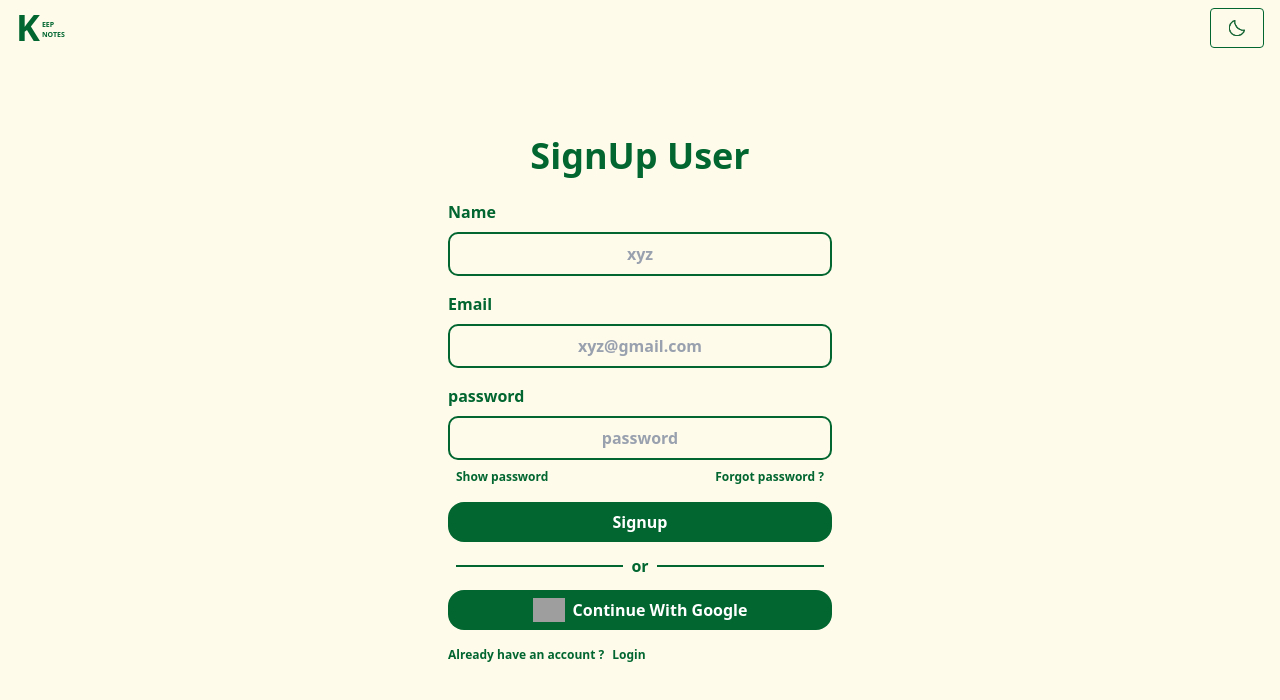
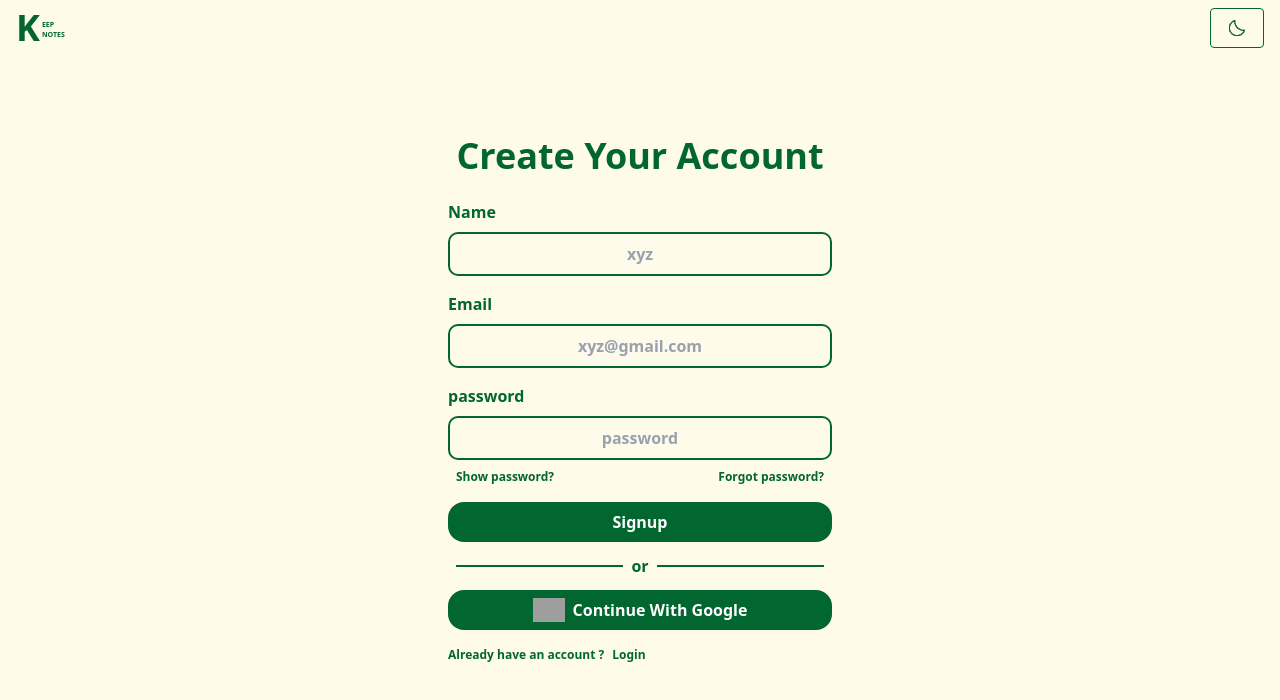
Before and after one commit to Kartikey-Singh-Gahlot/kartikey-keep-notes, a Next.js app in the folder client/: page /auth/signup in a window 1280 px wide. Shown: the top 700 px of the page. Built offline with nearby package versions, Linux system fonts and the light colour scheme; no server answers; grey boxes are pictures that could not be loaded.

Commit message:
changed credential forms headings

```diff
--- a/client/src/app/auth/credentials.css
+++ b/client/src/app/auth/credentials.css
@@ -29,7 +29,7 @@
 }
 
 .passwordUtility{
-    @apply text-[12px];
+    @apply text-[12px] cursor-pointer hover:underline;
 }
 
 .button{
--- a/client/src/app/auth/signin/page.js
+++ b/client/src/app/auth/signin/page.js
@@ -39,7 +39,7 @@ export default function SignIn(){
             </header>
             <section className="formWrapper">
                   <form className="form">
-                       <label className="formHeading">Welcome User</label>
+                       <label className="formHeading">Login To Your Account</label>
                        <div className="inputWrapper">
                              <label className="inputLabel">Email</label>
                              <input type="email" className="inputs" placeholder="xyz@gmail.com"/>
--- a/client/src/app/auth/signup/page.js
+++ b/client/src/app/auth/signup/page.js
@@ -9,7 +9,12 @@ import Link from "next/link.js";
 export default function SignUp(){
 
     const [lightTheme, setLightTheme] = useState(true);
+    const [showPassword, setShowPassword] = useState(false);
+    const [formData, setFormData] = useState({name:"", email:"", password:""});
 
+    function trgrShowPassword(){
+        setShowPassword(!showPassword);
+    }
 
     async function checkTheme() {
        const unp = await fetch(`${process.env.NEXT_PUBLIC_API_URL}/util/theme`, {method:"GET",credentials:"include", headers: { "Content-Type": "application/json"}});
@@ -39,21 +44,21 @@ export default function SignUp(){
             </header>
             <section className="formWrapper">
                   <form className="form">
-                       <label className="formHeading">SignUp User</label>
+                       <label className="formHeading">Create Your Account</label>
                        <div className="inputWrapper">
                              <label className="inputLabel">Name</label>
-                             <input type="text" className="inputs" placeholder="xyz"/>
+                             <input type="text" name="name" className="inputs" placeholder="xyz" value={formData.name}/>
                        </div>
                        <div className="inputWrapper">
                              <label className="inputLabel">Email</label>
-                             <input type="email" className="inputs" placeholder="xyz@gmail.com"/>
+                             <input type="email" name="email" className="inputs" placeholder="xyz@gmail.com" value={formData.email}/>
                        </div>
                        <div className="inputWrapper">
                              <label className="inputLabel">password</label>
-                             <input type="password" className="inputs" placeholder="password"/>
+                             <input type={(showPassword)?"text":"password"} name="password" className="inputs" placeholder="password" value={formData.password}/>
                              <div className="w-full flex justify-between  py-2 px-2">
-                                 <h1 className="passwordUtility">Show password </h1>
-                                 <h1 className="passwordUtility">Forgot password ?</h1>
+                                 <h1 className="passwordUtility " onClick={trgrShowPassword}>{(showPassword)?"Hide password?":"Show password?"}</h1>
+                                 <h1 className="passwordUtility">Forgot password?</h1>
                              </div>
                        </div>
 
```
